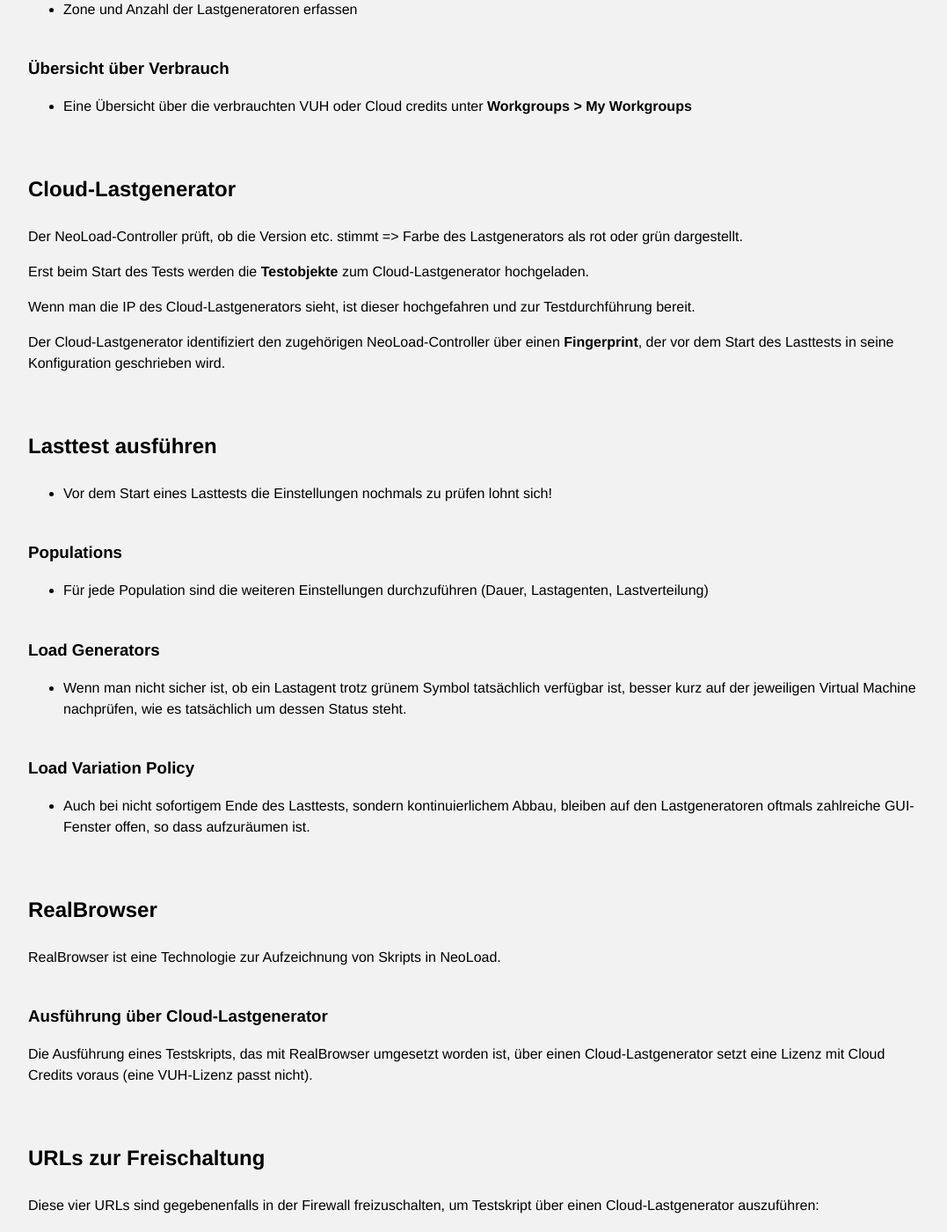
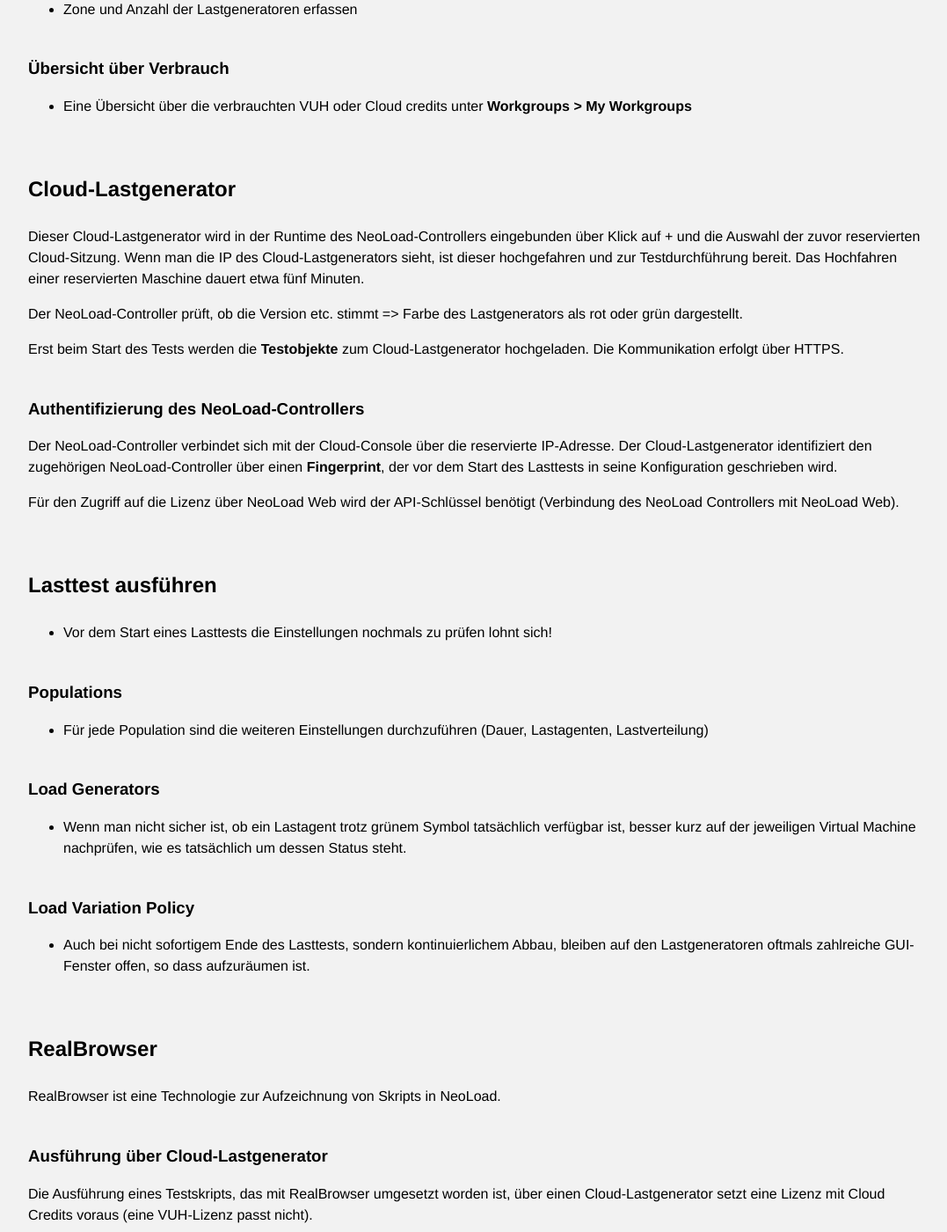
Before and after one commit to arktokrates/arktokrates.github.io, a Jekyll site: the page built from Testautomatisierung/NeoLoad/NeoLoad.md, in a window 1280 px wide and 1400 px high, scrolled down 1077 px. Shown: the whole window at 88% size, without its empty margins (6-1083 px from the left). Built offline with Jekyll 4.4.1, drawn with Linux system fonts in a browser that asks for light colours; a script that is not in the unit is left out; our own code applies the rules of GitHub Pages for plain Markdown files; some of the changed text lies outside the part shown.

Commit message:
NeoLoad; Konsole

```diff
--- a/Testautomatisierung/NeoLoad/NeoLoad.md
+++ b/Testautomatisierung/NeoLoad/NeoLoad.md
@@ -59,14 +59,20 @@ Zugang: [Customer Area](https://www.neotys.com/accountarea/customer-area.html) >
 
 ## Cloud-Lastgenerator {#Cloud-Lastgenerator}
 
+Dieser Cloud-Lastgenerator wird in der Runtime des NeoLoad-Controllers eingebunden über Klick auf + und die Auswahl der zuvor reservierten Cloud-Sitzung. Wenn man die IP des Cloud-Lastgenerators sieht, ist dieser hochgefahren und zur Testdurchführung bereit. Das Hochfahren einer reservierten Maschine dauert etwa fünf Minuten.
+
 Der NeoLoad-Controller prüft, ob die Version etc. stimmt => Farbe des Lastgenerators als rot oder grün dargestellt.
 
-Erst beim Start des Tests werden die **Testobjekte** zum Cloud-Lastgenerator hochgeladen.
+Erst beim Start des Tests werden die **Testobjekte** zum Cloud-Lastgenerator hochgeladen. Die Kommunikation erfolgt über HTTPS.
 
-Wenn man die IP des Cloud-Lastgenerators sieht, ist dieser hochgefahren und zur Testdurchführung bereit.
 
-Der Cloud-Lastgenerator identifiziert den zugehörigen NeoLoad-Controller über einen **Fingerprint**, der vor dem Start des Lasttests in seine Konfiguration geschrieben wird.
 
+### Authentifizierung des NeoLoad-Controllers
+
+Der NeoLoad-Controller verbindet sich mit der Cloud-Console über die reservierte IP-Adresse. Der Cloud-Lastgenerator identifiziert den zugehörigen NeoLoad-Controller über einen **Fingerprint**, der vor dem Start des Lasttests in seine Konfiguration geschrieben wird.
+
+
+Für den Zugriff auf die Lizenz über NeoLoad Web wird der API-Schlüssel benötigt (Verbindung des NeoLoad Controllers mit NeoLoad Web).
 
 
 
```
Also changed, not shown: other parts of Testautomatisierung/NeoLoad/NeoLoad.md (+2 -2 lines), Konsole/Konsole.md (added, +9 -0 lines), Konsole/Shell/zsh-Shell.md (added, +49 -0 lines), _data/navigation.yml (+15 -8 lines), index.md (+3 -1 lines).
